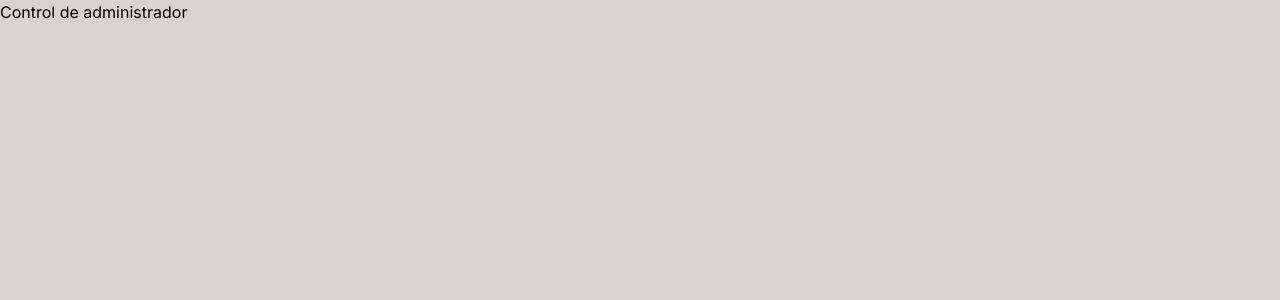
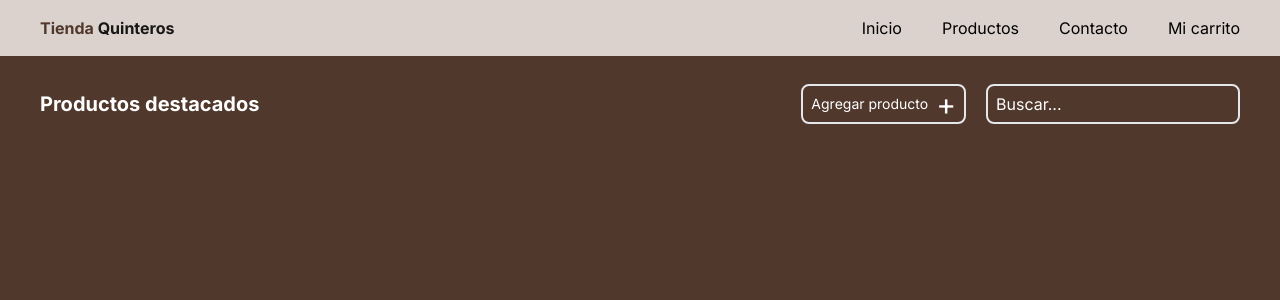
Before and after one commit to rodrigo745/shop-general, a Next.js app: page /pages/control in a window 1280 px wide. Shown: the top 300 px of the page. Built offline with nearby package versions, Linux system fonts and the light colour scheme.

Commit message:
area administrador

```diff
--- a/src/app/globals.css
+++ b/src/app/globals.css
@@ -19,3 +19,6 @@ body{
 .textoCol{
     color: #DBD2CD;
 }
+.textoCol2{
+    color: #50382C;
+}
--- a/src/app/pages/control/page.js
+++ /dev/null
@@ -1,7 +0,0 @@
-export default function Control(){
-    return(
-        <div>
-            Control de administrador
-        </div>
-    )
-}
--- /dev/null
+++ b/src/app/pages/control/page.jsx
@@ -0,0 +1,15 @@
+
+
+export default function Control(){
+    return(
+        <div className="fondoCli2 md:mt-5">
+            <div className="flex flex-col md:flex md:flex-row md:items-center justify-between">
+                <h3 className="font-bold md:text-xl">Productos destacados</h3>
+                <div className="flex flex-col md:flex md:flex-row md:space-x-5 h-10 ">
+                    <button className="text-sm py-0 px-2 border-2 rounded-lg mt-3 md:mt-0  flex items-center justify-center">Agregar producto <span className="text-3xl ml-2">+</span></button>
+                    <input type="search" placeholder="Buscar..." className="fondoCli2 p-1.5 px-2 mt-4 md:mt-0 placeholder:text-white text-white border-2 rounded-lg" />
+                </div>
+            </div>
+        </div>
+    )
+}
--- /dev/null
+++ b/src/app/pages/layout.jsx
@@ -0,0 +1,13 @@
+// Componentes
+import Nav from "@/components/admin/Nav"
+
+export default function LayoutControl({children}){
+    return(
+        <div className="fondoCli2 w-screen h-screen">
+            <Nav/>
+            <div className="pt-16 px-3 md:px-10">
+                {children}
+            </div>
+        </div>
+    )
+}
--- a/src/components/admin/Nav.jsx
+++ b/src/components/admin/Nav.jsx
@@ -1,8 +1,8 @@
 export default function Nav() {
     return(
-        <nav className="fondoCli2 flex justify-between p-3 md:p-4 fixed w-full z-50">
+        <nav className="fondoCli flex justify-between p-3 md:p-4 md:px-10 fixed w-full z-50">
             <div className="font-bold">
-                <h3>Tiesdsdnda <span className="textoCol">Quinteros</span></h3>
+                <h3 className="textoCol2">Tienda <span className="text-neutral-900">Quinteros</span></h3>
             </div>
             {/* PC */}
             <div className="hidden md:flex">
@@ -15,7 +15,7 @@ export default function Nav() {
             </div>
             {/* Movil */}
             <div className="md:hidden">
-                <button className="rotate-90">|||</button>
+                <button className="rotate-90 font-bold">|||</button>
             </div>
         </nav>
     )
```
